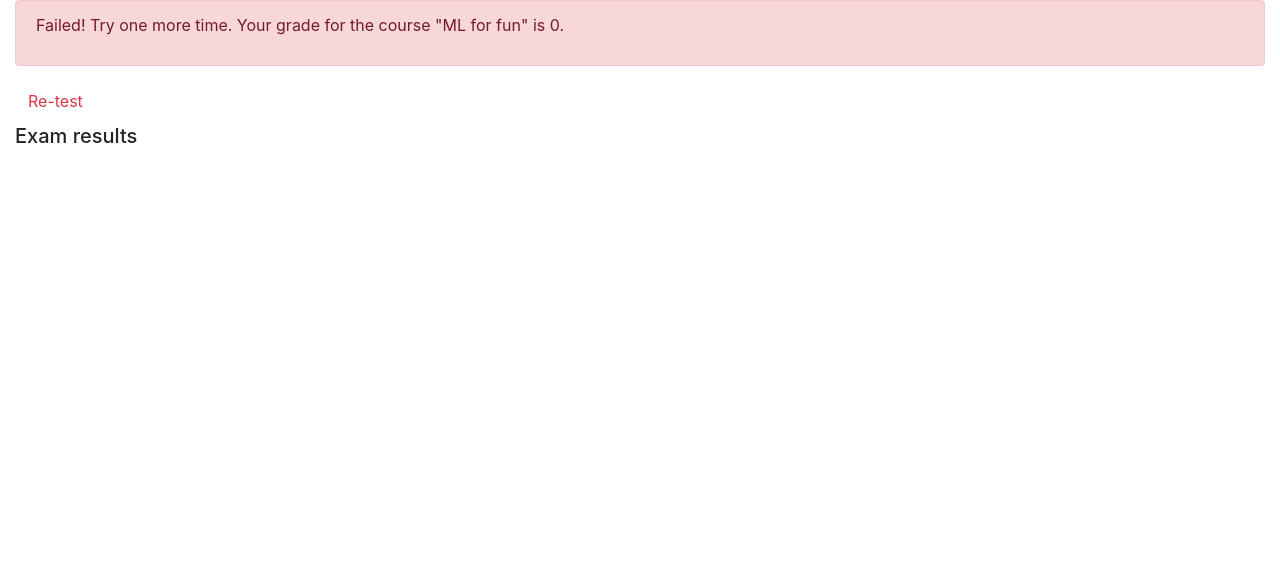
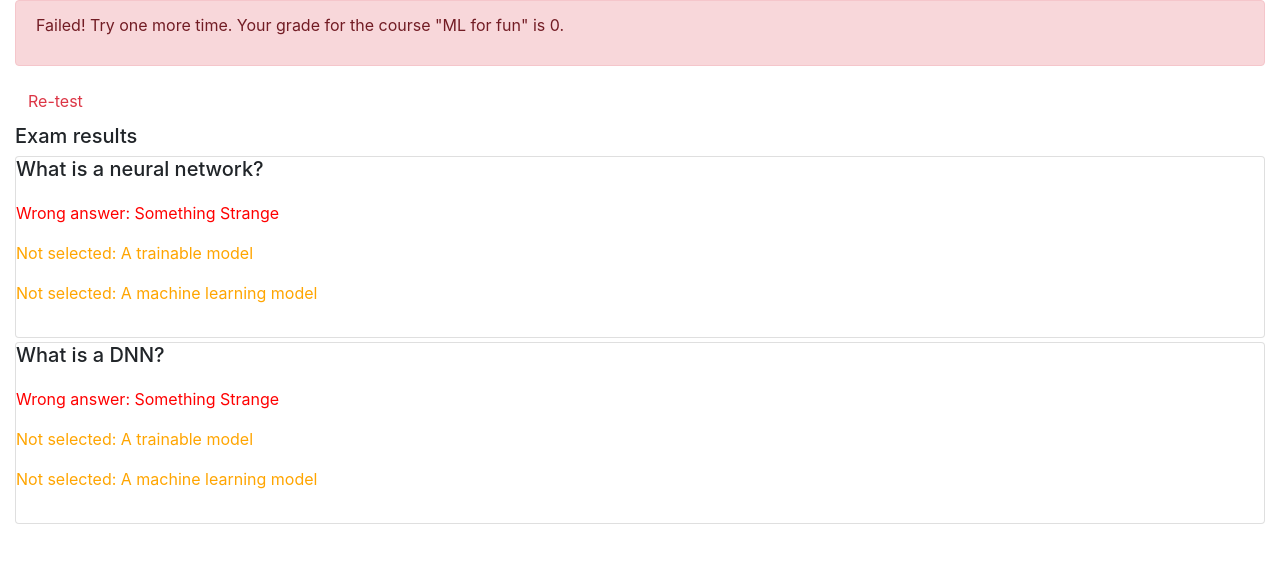
Before and after one commit to alirezamj14/final-cloud-app-with-database, a Django app: page /onlinecourse/1/submission/1/ in a window 1280 px wide. Shown: the part 56-619 px from the top of the page. Run offline with Django 3.2, Linux system fonts and the light colour scheme; data comes from the database, SQL or seed files in the repository; tables that the repository leaves empty hold one stand-in row (values such as "Sample post"); some libraries are stand-ins or nearby versions.

Commit message:
Update exam_result_bootstrap.html

```diff
--- a/onlinecourse/templates/onlinecourse/exam_result_bootstrap.html
+++ b/onlinecourse/templates/onlinecourse/exam_result_bootstrap.html
@@ -49,6 +49,24 @@
         <div class="card-columns-vertical mt-1">
         <h5 class="">Exam results</h5>
             <!--HINT Display exam results-->
+            {% for question in course.question_set.all %}
+                <div class="card mt-1">
+                    <div class="card-title"><h5>{{ question.question}}</h5></div>
+                    <div class="form-group">
+                    {% for choice in course.choice_set.all %}
+                        {% if choice.is_correct == True %}
+                            {% if choice.id in selected_ids %}
+                                <p style="color:green">Correct answer: {{ choice.choice}}</p>
+                            {% else %}
+                                <p style="color:orange">Not selected: {{ choice.choice}}</p>
+                            {% endif %}
+                        {% elif choice.id in selected_ids %}
+                            <p style="color:red">Wrong answer: {{ choice.choice}}</p>
+                        {% endif %}
+                    {% endfor %}
+                    </div>
+                </div>
+            {% endfor %}
         </div>
     </div>
 </body>
```
